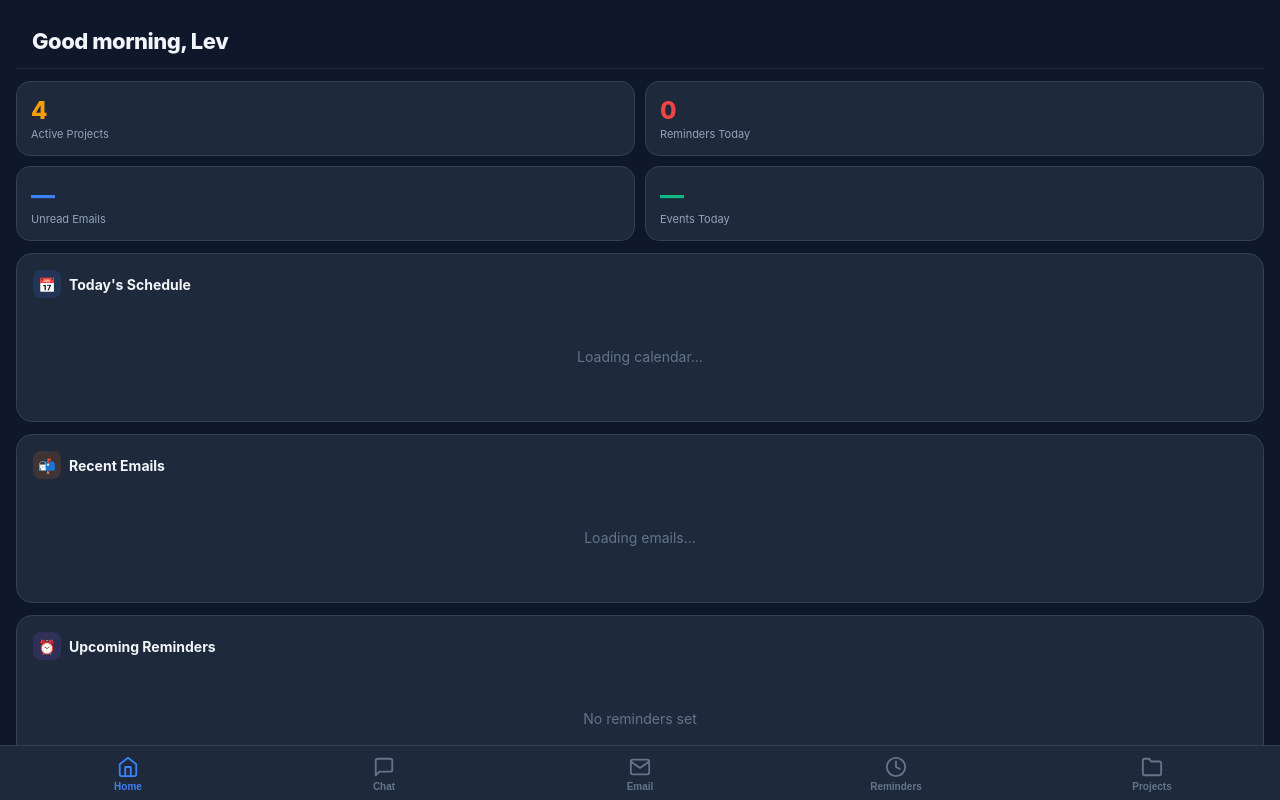
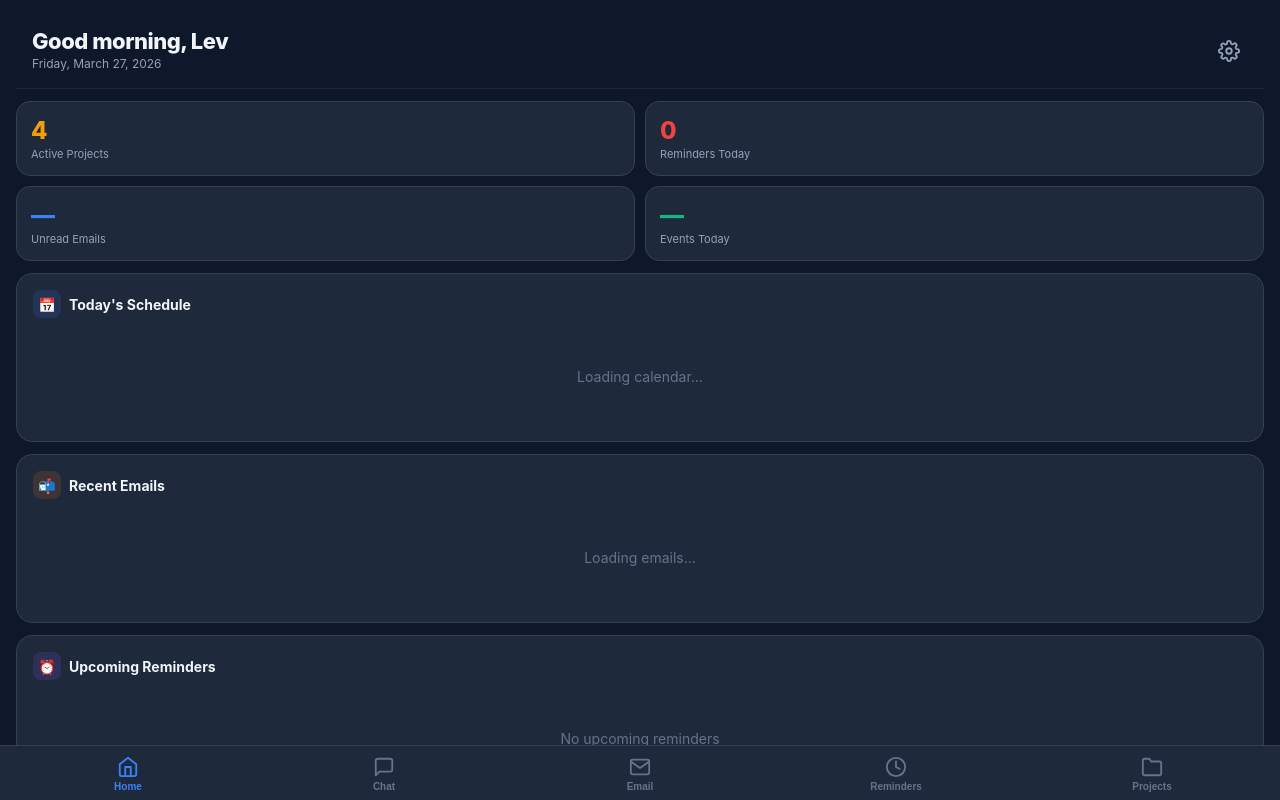
Before and after one commit to levcooper-maker/lev-assistant, a plain HTML site: page index.html in a window 1280 px wide. Drawn offline with Linux system fonts and the light colour scheme.

Commit message:
Fix JS syntax error and add settings gear icon

```diff
--- a/index.html
+++ b/index.html
@@ -156,9 +156,14 @@
 
     <!-- ═══ HOME SCREEN ═══ -->
     <div class="screen active" id="screen-home">
-      <div class="header">
-        <h1 id="greeting">Good morning, Lev</h1>
-        <p id="dateDisplay"></p>
+      <div class="header" style="display:flex;justify-content:space-between;align-items:flex-start">
+        <div>
+          <h1 id="greeting">Good morning, Lev</h1>
+          <p id="dateDisplay"></p>
+        </div>
+        <button onclick="showSettings()" style="background:none;border:none;color:var(--text2);font-size:22px;padding:8px;cursor:pointer;margin-top:4px" aria-label="Settings">
+          <svg width="22" height="22" viewBox="0 0 24 24" fill="none" stroke="currentColor" stroke-width="2" stroke-linecap="round" stroke-linejoin="round"><circle cx="12" cy="12" r="3"/><path d="M19.4 15a1.65 1.65 0 0 0 .33 1.82l.06.06a2 2 0 0 1-2.83 2.83l-.06-.06a1.65 1.65 0 0 0-1.82-.33 1.65 1.65 0 0 0-1 1.51V21a2 2 0 0 1-4 0v-.09A1.65 1.65 0 0 0 9 19.4a1.65 1.65 0 0 0-1.82.33l-.06.06a2 2 0 0 1-2.83-2.83l.06-.06A1.65 1.65 0 0 0 4.68 15a1.65 1.65 0 0 0-1.51-1H3a2 2 0 0 1 0-4h.09A1.65 1.65 0 0 0 4.6 9a1.65 1.65 0 0 0-.33-1.82l-.06-.06a2 2 0 0 1 2.83-2.83l.06.06A1.65 1.65 0 0 0 9 4.68a1.65 1.65 0 0 0 1-1.51V3a2 2 0 0 1 4 0v.09a1.65 1.65 0 0 0 1 1.51 1.65 1.65 0 0 0 1.82-.33l.06-.06a2 2 0 0 1 2.83 2.83l-.06.06A1.65 1.65 0 0 0 19.4 9a1.65 1.65 0 0 0 1.51 1H21a2 2 0 0 1 0 4h-.09a1.65 1.65 0 0 0-1.51 1z"/></svg>
+        </button>
       </div>
 
       <div style="padding-top:12px">
@@ -418,7 +423,7 @@
     }
     function saveSettings() {
       state.settings.apiKey = document.getElementById("apiKeyInput").value;
-      state.settings.phone = document.getElementById("phoneInput\").value;
+      state.settings.phone = document.getElementById("phoneInput").value;
       localStorage.setItem(STORAGE_KEYS.settings, JSON.stringify(state.settings));
     }
     function saveReminders() {
```
